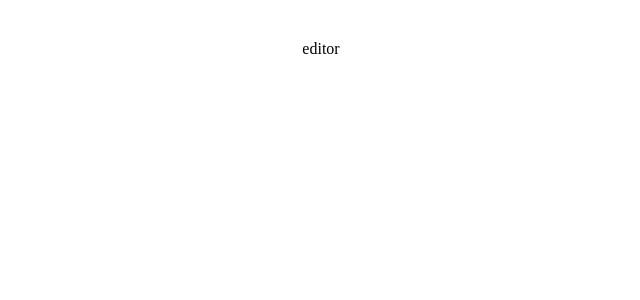
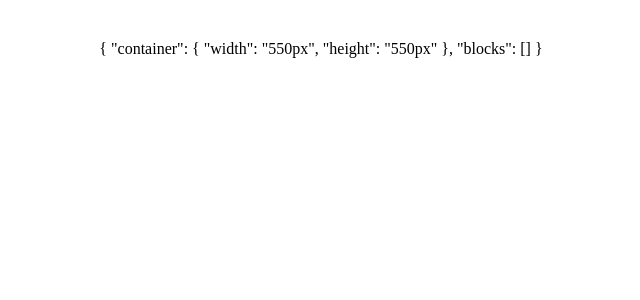
Before and after one commit to baozjj/Bao-Low-Code, a Vue app: page /about in a window 1280 px wide. Shown: the top 300 px of the page, without its empty margins (319-959 px from the left). Built offline with nearby package versions, Linux system fonts and the light colour scheme; the HTML template or start-up script is replaced by a standard one.

Commit message:
feat: editor

```diff
--- a/src/views/MainPage/components/Editor/index.vue
+++ b/src/views/MainPage/components/Editor/index.vue
@@ -1,9 +1,13 @@
 <script setup lang="ts">
-
+import {defineProps} from 'vue'
+import type { IEditorProps } from './service/interface';
+withDefaults(defineProps<IEditorProps>(), {
+  data: ''
+});
 </script>
 
 <template>
     <div>
-        editor
+        {{data}}
     </div>
 </template>
--- /dev/null
+++ b/src/views/MainPage/components/Editor/service/interface.ts
@@ -0,0 +1,16 @@
+export interface IBlock {
+  id: string;
+  type: string;
+}
+
+export interface IData {
+  container: {
+    width: string;
+    height: string;
+  };
+  blocks: IBlock[];
+}
+
+export interface IEditorProps {
+  data: IData;
+}
--- a/src/views/MainPage/index.vue
+++ b/src/views/MainPage/index.vue
@@ -7,5 +7,5 @@ const state = ref(data)
 </script>
 
 <template>
-    <Editor />
+    <Editor :data="state"/>
 </template>
```
